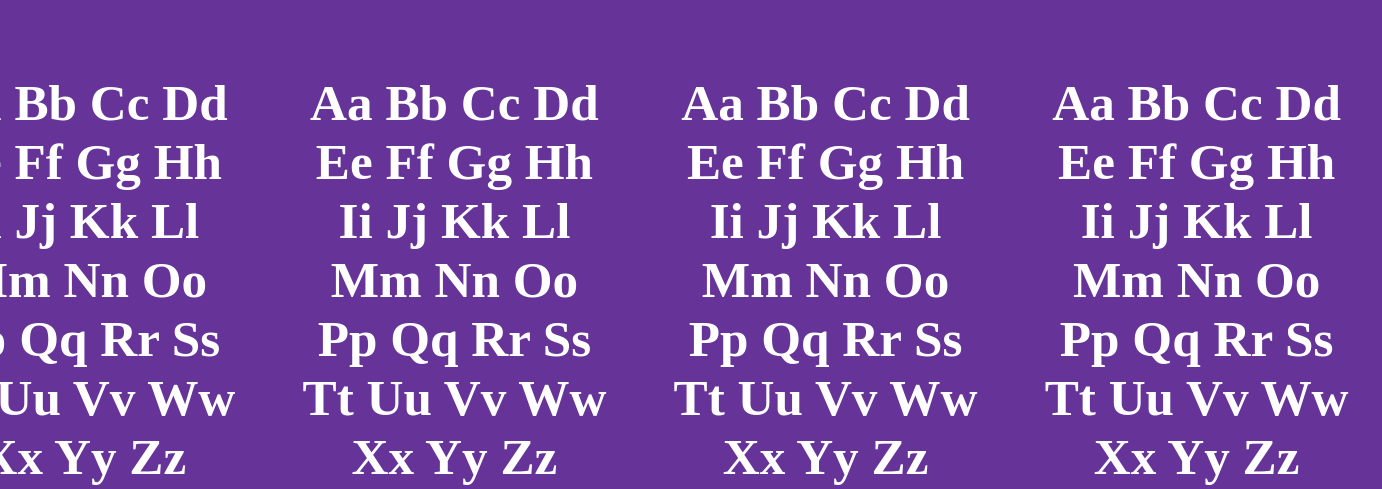
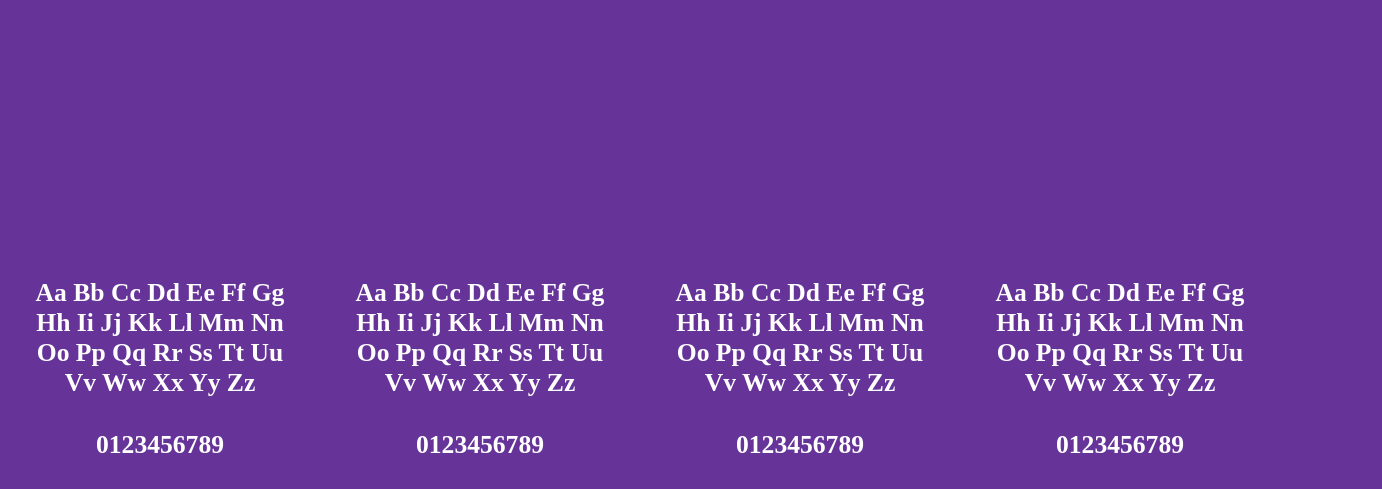
Before and after one commit to ryanfiller/gatsby-font-science, a Gatsby site: page / in a window 1280 px wide. Shown: the top 489 px of the page, 1382 px wide, since content can reach past the window. Built offline with nearby package versions, Linux system fonts and the light colour scheme; Gatsby itself is replaced by a stand-in of ours; a web font is replaced by a local one.

Commit message:
better styles

```diff
--- a/src/pages/styles.scss
+++ b/src/pages/styles.scss
@@ -40,8 +40,9 @@ html {
     font-family: 'Science Gothic';
     text-align: center;
     margin: 0;
-    font-size: calc(1.5rem + 1.5vw + 1vh);
+    font-size: calc(1rem + .75vw);
     padding: 1rem;
+    width: 25%;
 
     &.optional {
       font-family: 'Science Gothic Optional';
```
